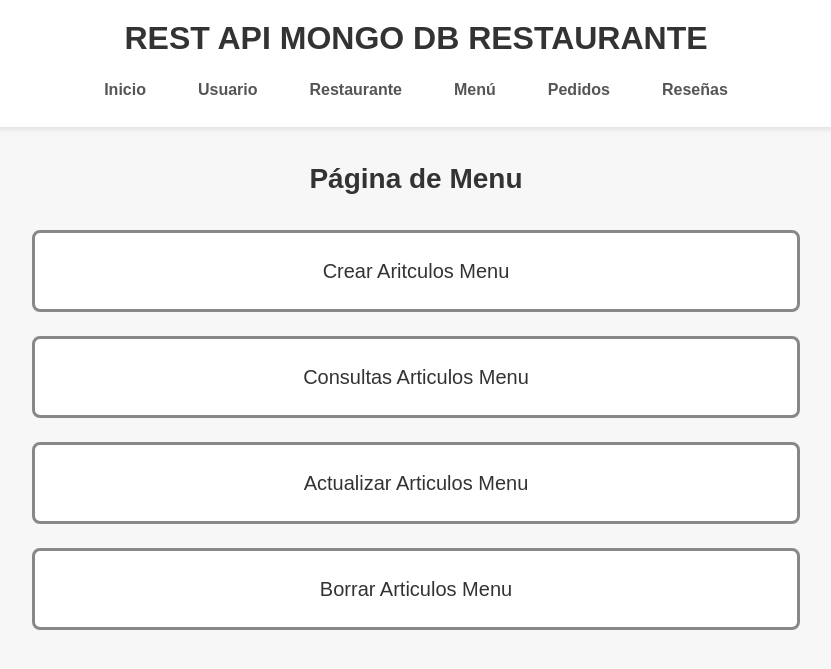
After one commit to Arobelcam/Proyecto-2-BD2-Rest-API-MongoDB, a Flask app: page /menu in a window 1280 px wide. The commit adds this page. Shown: the top 669 px of the page, without its empty margins (224-1055 px from the left). Run offline with Flask 3, Linux system fonts and the light colour scheme.

Commit message:
inicio frontend

```diff
--- a/src/app.py
+++ b/src/app.py
@@ -1,4 +1,4 @@
-from flask import Flask, render_template
+from flask import Flask, render_template, request, jsonify
 from dotenv import load_dotenv
 import os
 
@@ -8,16 +8,15 @@ from Rutas.restaurante import restaurante
 from Rutas.menu import menu
 from Rutas.pedidos import pedidos
 from Rutas.reseñas import reseñas
+from services.usuario import *
 
-app = Flask(__name__)
+app = Flask(__name__,
+            static_folder='static',
+            template_folder='templates')
+
 load_dotenv()
 app.config['MONGO_URI'] = os.getenv('MONGO_URI')
 mongo.init_app(app)
-
-
-@app.route('/')
-def index():
-    return render_template('index.html')
 
 app.register_blueprint(usuario, url_prefix='/api')
 app.register_blueprint(restaurante, url_prefix='/restaurante')
@@ -25,5 +24,63 @@ app.register_blueprint(menu, url_prefix='/menu')
 app.register_blueprint(pedidos, url_prefix='/pedidos')
 app.register_blueprint(reseñas, url_prefix='/reseñas')
 
+@app.route('/')
+def index():
+    return render_template('index.html')
+
+### LANDING PAGE USUARIOS
+@app.route('/api')
+def home_usuarios():
+    return render_template('usuarios.html')
+
+@app.route('/api/crear', methods=['GET', 'POST'])
+def crear_usuario():
+    if request.method == 'POST':
+        data = request.get_json()         # JSON enviado desde el cliente
+        resultado = crear_usuarios_servicio(data)
+        # Puedes devolver un status code 201 si creaste con éxito
+        return jsonify(resultado), 201
+    return render_template('crear_usuario.html')
+
+@app.route('/api/consultas')
+def consultas_usuarios():
+    # esta será la landing de consultas: match vs aggregation
+    return render_template('consultas_usuarios.html')
+
+@app.route('/api/actualizar', methods=['GET', 'PUT'])
+def actualizar_usuario():
+    if request.method == 'PUT':
+        data = request.get_json()  # Debe contener usuario_id y campos nuevos
+        resultado = actualizar_usuarios_servicio(data)
+        return jsonify(resultado), 200
+    return render_template('actualizar_usuario.html')
+
+@app.route('/api/eliminar', methods=['GET', 'DELETE'])
+def eliminar_usuario():
+    if request.method == 'DELETE':
+        data = request.get_json()              # Debe contener usuario_id o lista de IDs
+        resultado = eliminar_usuarios_servicio(data)
+        return jsonify(resultado), 200
+    return render_template('eliminar_usuario.html')
+
+###LANDING PAGE RESTAURANTES
+@app.route('/restaurantes')
+def home_restaurantes():
+    return render_template('restaurantes.html')
+
+@app.route('/menu')
+def home_menu():
+    return render_template('menu.html')
+
+@app.route('/pedidos')
+def home_pedidos():
+    return render_template('pedidos.html')
+
+@app.route('/reseñas')
+def home_resenas():
+    return render_template('resenas.html')
+
+
+
 if __name__ == "__main__":
     app.run(debug=True)
--- /dev/null
+++ b/src/static/css/style.css
@@ -0,0 +1,104 @@
+/* static/css/style.css */
+
+/* Reset rápido */
+* { margin: 0; padding: 0; box-sizing: border-box; }
+
+body {
+  font-family: Arial, sans-serif;
+  background: #f7f7f7;
+  color: #333;
+  line-height: 1.4;
+}
+
+.header {
+  background: #fff;
+  padding: 1rem;
+  box-shadow: 0 2px 5px rgba(0,0,0,0.1);
+  text-align: center;
+}
+
+.header__title {
+  font-size: 2rem;
+  margin-bottom: 0.5rem;
+}
+
+.header__nav {
+  display: flex;
+  justify-content: center;
+  gap: 1rem;
+}
+
+.nav__link {
+  text-decoration: none;
+  color: #555;
+  font-weight: bold;
+  padding: 0.5rem 1rem;
+  border: 2px solid transparent;
+  transition: all 0.2s ease;
+}
+
+.nav__link:hover {
+  border-color: #999;
+  color: #000;
+}
+
+.main {
+  max-width: 800px;
+  margin: 2rem auto;
+  padding: 0 1rem;
+  text-align: center;
+}
+
+.section-title {
+  font-size: 1.75rem;
+  margin-bottom: 2rem;
+}
+
+.menu-grid {
+  display: grid;
+  grid-template-columns: 1fr;
+  gap: 1.5rem;
+}
+
+@media(min-width: 600px) {
+  .menu-grid {
+    grid-template-columns: 1fr 1fr;
+  }
+}
+
+@media(min-width: 900px) {
+  .menu-grid {
+    grid-template-columns: 1fr;
+  }
+}
+
+.menu-grid__btn {
+  display: block;
+  padding: 1.5rem;
+  background: #fff;
+  border: 3px solid #888;
+  border-radius: 8px;
+  text-decoration: none;
+  color: #333;
+  font-size: 1.25rem;
+  transition: background 0.2s, border-color 0.2s;
+}
+
+.menu-grid__btn:hover {
+  background: #f0f0f0;
+  border-color: #555;
+}
+
+.form-grid {
+  display: grid;
+  grid-template-columns: 1fr;
+  gap: 1rem;
+  max-width: 600px;
+  margin: auto;
+}
+.form-grid input, .form-grid select {
+  padding: 0.75rem;
+  border: 2px solid #888;
+  border-radius: 6px;
+  font-size: 1rem;
+}
--- /dev/null
+++ b/src/templates/base.html
@@ -0,0 +1,24 @@
+<!DOCTYPE html>
+<html lang="es">
+<head>
+  <meta charset="UTF-8">
+  <title>{% block title %}API Restaurante{% endblock %}</title>
+  <link rel="stylesheet" href="{{ url_for('static', filename='css/style.css') }}">
+</head>
+<body>
+  <header class="header">
+    <h1 class="header__title">REST API MONGO DB RESTAURANTE</h1>
+    <nav class="header__nav">
+      <a href="{{ url_for('index') }}" class="nav__link">Inicio</a>
+      <a href="{{ url_for('home_usuarios') }}" class="nav__link">Usuario</a>
+      <a href="{{ url_for('home_restaurantes') }}" class="nav__link">Restaurante</a>
+      <a href="{{ url_for('home_menu') }}" class="nav__link">Menú</a>
+      <a href="{{ url_for('home_pedidos') }}" class="nav__link">Pedidos</a>
+      <a href="{{ url_for('home_resenas') }}" class="nav__link">Reseñas</a>
+    </nav>
+  </header>
+  <main class="main">
+    {% block content %}{% endblock %}
+  </main>
+</body>
+</html>
--- /dev/null
+++ b/src/templates/menu.html
@@ -0,0 +1,11 @@
+{% extends 'base.html' %}
+{% block title %}Menu – API Restaurante{% endblock %}
+{% block content %}
+  <h2 class="section-title">Página de Menu</h2>
+  <div class="menu-grid">
+    <a href="#" class="menu-grid__btn">Crear  Aritculos Menu</a>
+    <a href="#" class="menu-grid__btn">Consultas Articulos Menu</a>
+    <a href="#" class="menu-grid__btn">Actualizar Articulos Menu</a>
+    <a href="#" class="menu-grid__btn">Borrar Articulos Menu</a>
+  </div>
+{% endblock %}
```
Also changed, not shown: src/templates/actualizar_usuario.html (added, +9 -0 lines), src/templates/consultas_usuarios.html (added, +9 -0 lines), src/templates/crear_usuario.html (added, +9 -0 lines), src/templates/eliminar_usuario.html (added, +9 -0 lines), src/templates/index.html (+11 -12 lines), src/templates/pedidos.html (added, +11 -0 lines), src/templates/resenas.html (added, +11 -0 lines), src/templates/restaurantes.html (added, +11 -0 lines), src/templates/usuarios.html (added, +11 -0 lines), src/static/js/main.js (added).
